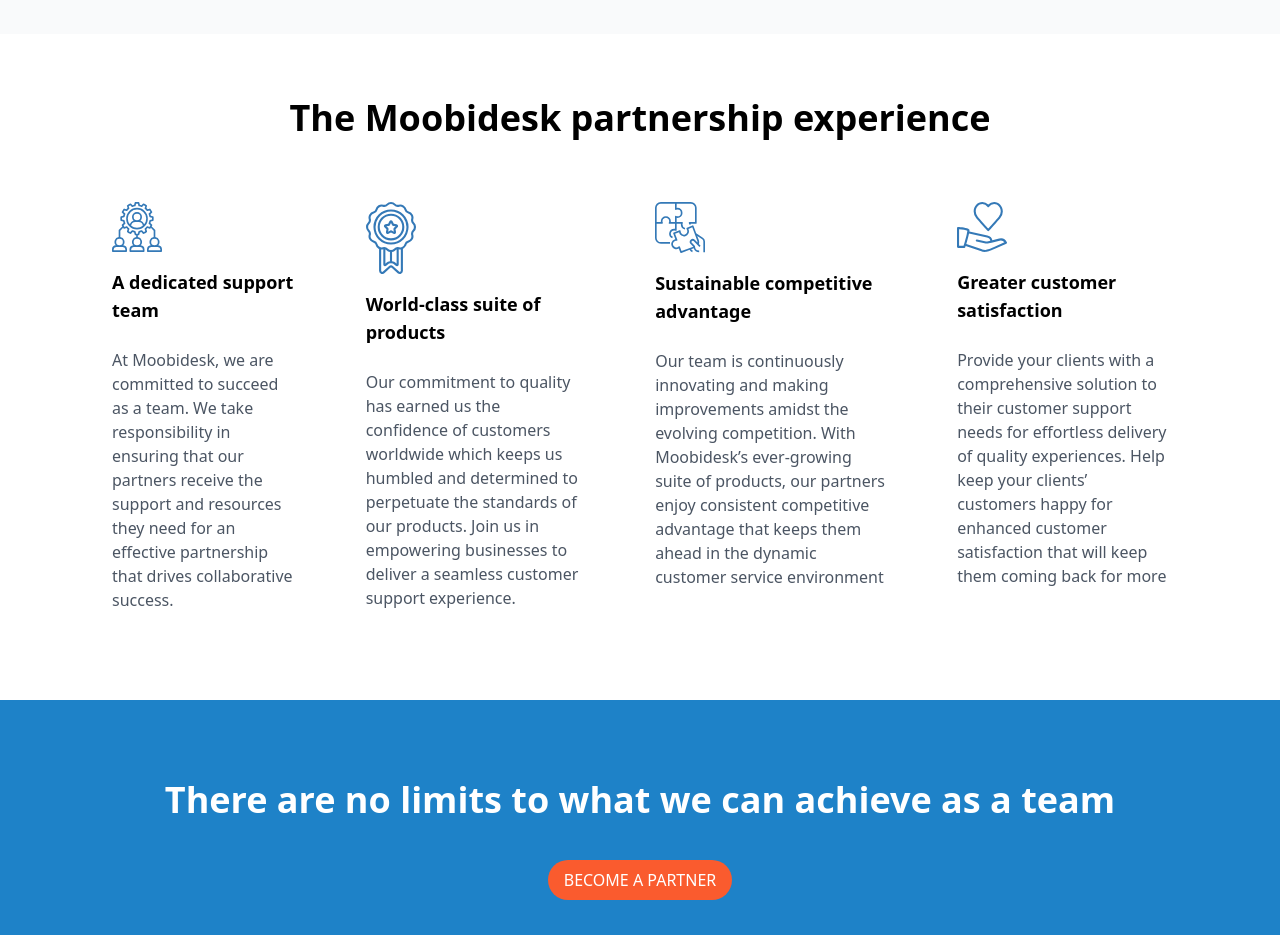
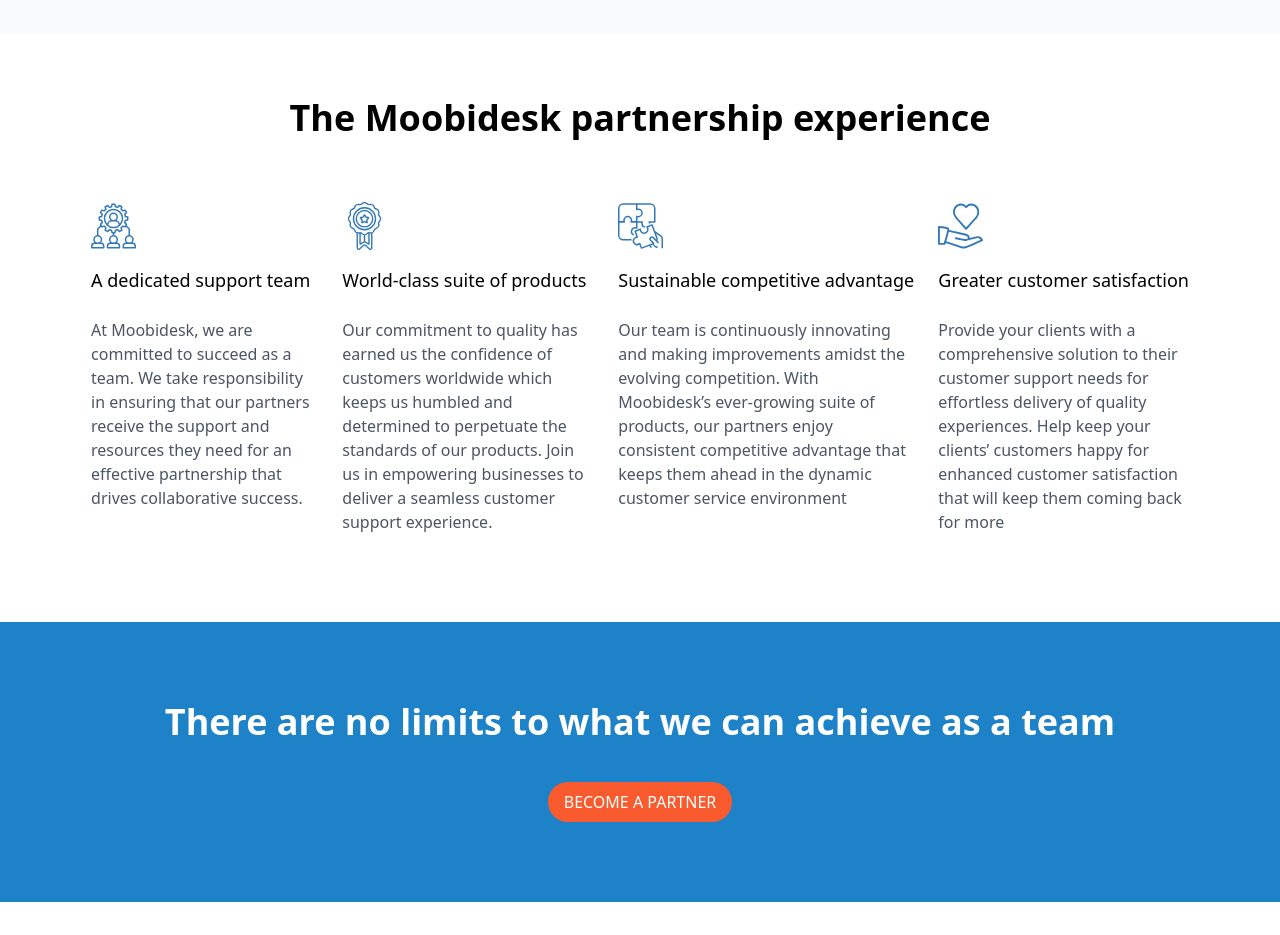
Before and after one commit to TsarPrince/moobidesk, a Next.js app: page /partner in a window 1280 px wide. Shown: the part 1560-2495 px from the top of the page. Built offline with nearby package versions, Linux system fonts and the light colour scheme.

Commit message:
minor fixes in partner page, (card align)
- fixed the partner card horizontal alignments

```diff
--- a/pages/partner/index.tsx
+++ b/pages/partner/index.tsx
@@ -72,7 +72,7 @@
         <h1 className='text-2xl sm:text-4xl font-bold text-center'>
           {Partner.section_3.heading}
         </h1>
-        <div className=' pt-16 flex flex-col xl:flex-row gap-2 px-20'>
+        <div className=' pt-16 flex flex-col xl:flex-row xl:gap-0 gap-6 xl:px-28 justify-center'>
 
           {Partner.section_3.cards.map((card) => (
             <PartnerExperienceCard
--- a/pages/partner/partnerComponents/PartnerCard.tsx
+++ b/pages/partner/partnerComponents/PartnerCard.tsx
@@ -4,7 +4,7 @@
 
 const PartnerCard = (props: PartnerCardType) => {
   return (
-    <div className="mt-16 max-w-[28rem] relative mx-auto">
+    <div className="mt-16 lg:max-w-[28rem] relative mx-auto">
       <Image src={props.image} alt="img" className="z-10 rounded-full mx-auto"
         width={130}
         height={130} />
--- a/pages/partner/partnerComponents/PartnerExperienceCard.tsx
+++ b/pages/partner/partnerComponents/PartnerExperienceCard.tsx
@@ -4,10 +4,11 @@
 const PartnerExperienceCard = (props: PartnerCardType) => {
   return (
 
-    // todo : remove the border class, border only for debgugging
-    <div className="px-8 block xl:inline-block pb-6 max-w-[24rem] mx-auto">
-      <Image alt={'dedicated-support'} height={50} width={50} src={props.image} />
-      <h2 className="font-bold text-lg mt-4">{props.heading}</h2>
+    <div className="px-0 sm:px-4 block xl:inline-block pb-6 w-[20rem] mx-auto">
+      <Image alt={'dedicated-support'} height={45} width={45} src={props.image} className="h-12"/>
+
+      {/* whitespace-nowrap as the heading was wrapping in the line below */}
+      <h2 className="font-semi text-lg mt-4 whitespace-nowrap">{props.heading}</h2>
       <p className="mt-6 text-gray-600">{props.description}</p>
     </div>
   )
```
